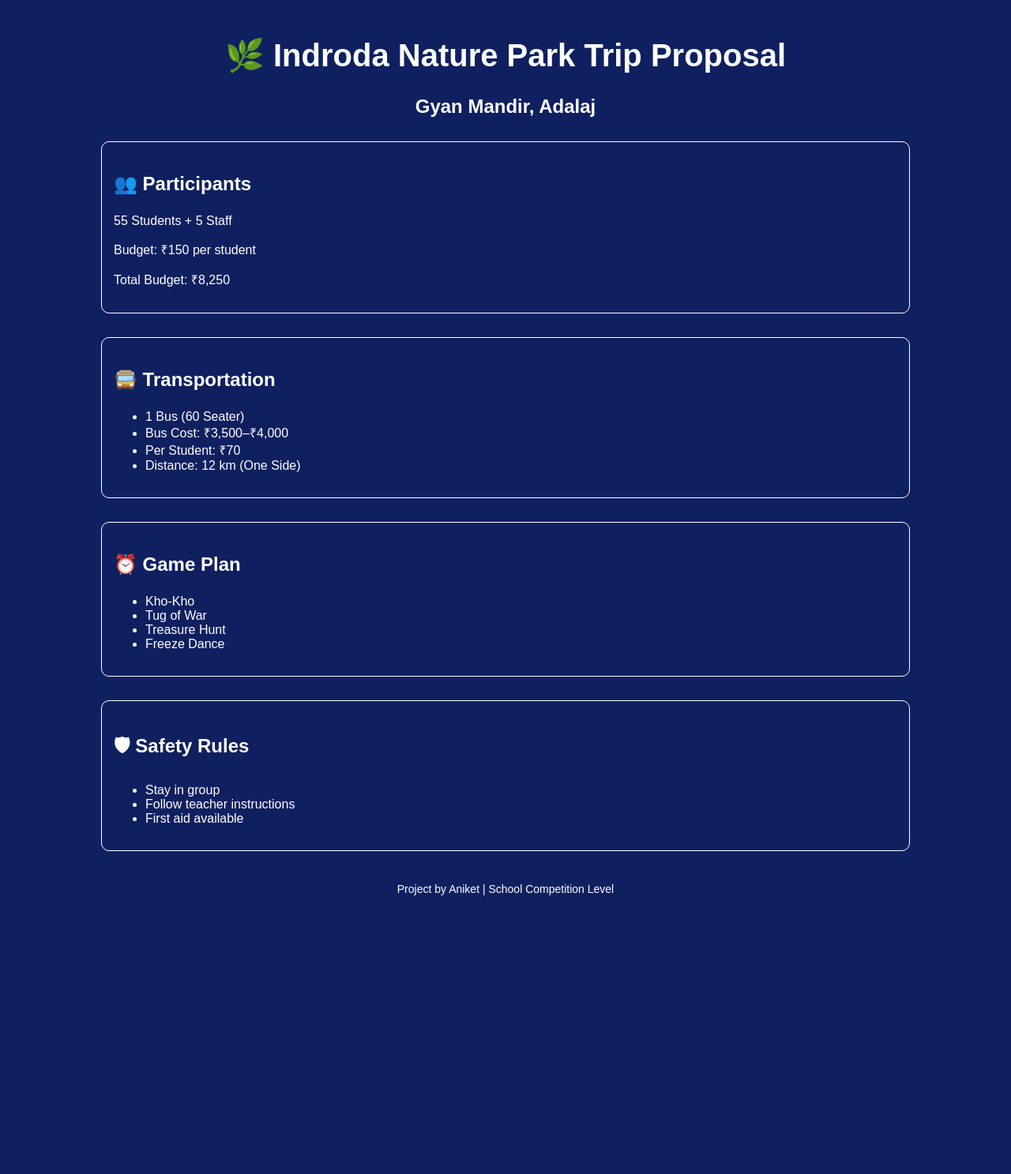
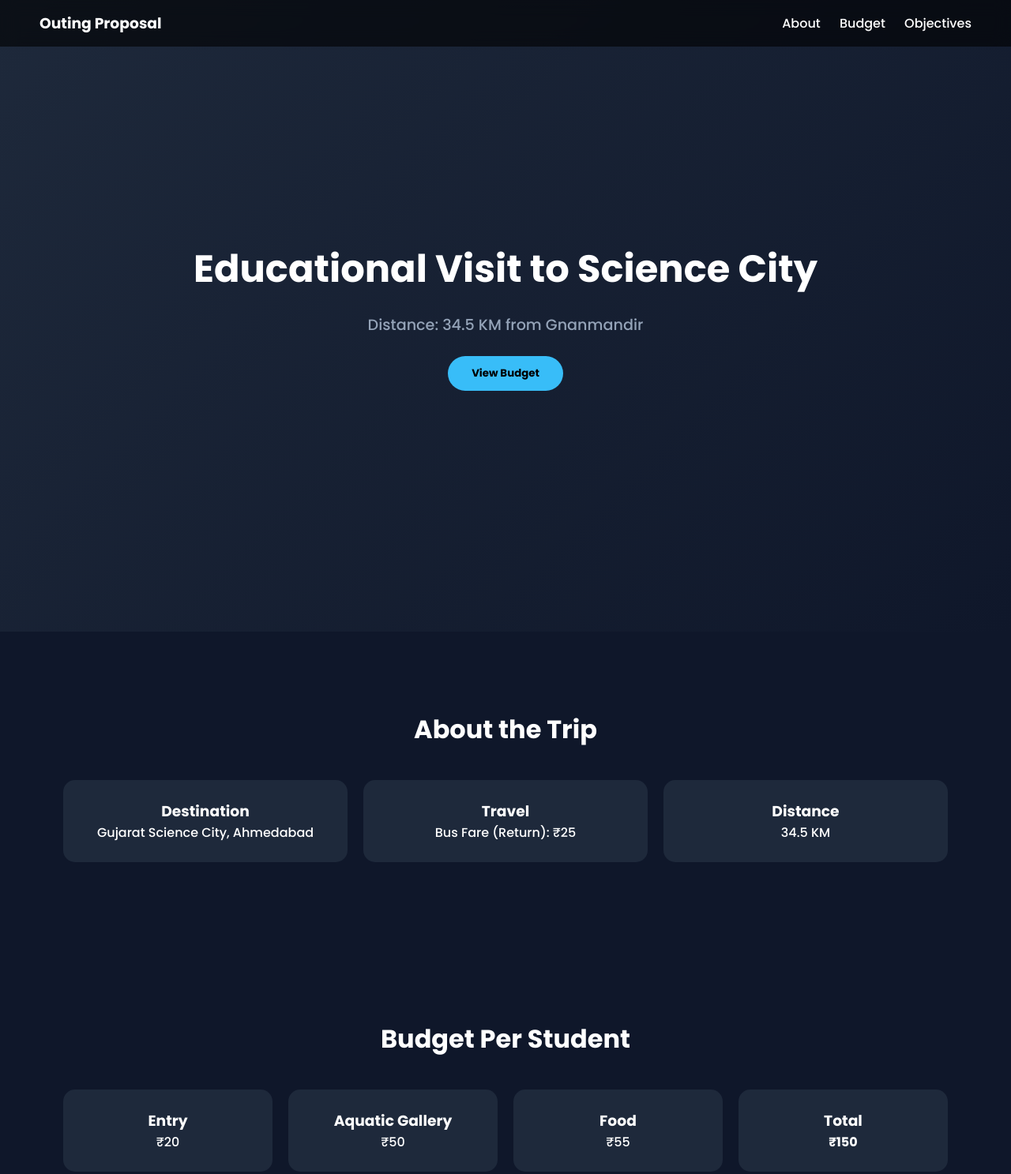
Before and after one commit to NamanDaxina/Ltm, a plain HTML site: page index.html in a window 1280 px wide. Shown: the top 1487 px of the page at 79% size. Before the commit the page ends 1168 px from the top, so only its background shows below. Drawn offline with Linux system fonts and the light colour scheme.

Commit message:
Update index.html

```diff
--- a/index.html
+++ b/index.html
@@ -1,55 +1,218 @@
 <!DOCTYPE html>
-<html>
+<html lang="en">
 <head>
-    <title>Indroda Trip Proposal</title>
-    <link rel="stylesheet" href="style.css">
+<meta charset="UTF-8">
+<meta name="viewport" content="width=device-width, initial-scale=1.0">
+<title>Science City Outing Proposal</title>
+
+<link href="https://fonts.googleapis.com/css2?family=Poppins:wght@300;500;700&display=swap" rel="stylesheet">
+
+<style>
+*{
+    margin:0;
+    padding:0;
+    box-sizing:border-box;
+    font-family:'Poppins',sans-serif;
+}
+
+html{
+    scroll-behavior:smooth;
+}
+
+body{
+    background:#0f172a;
+    color:white;
+}
+
+/* NAVBAR */
+nav{
+    position:fixed;
+    width:100%;
+    padding:15px 50px;
+    background:rgba(0,0,0,0.6);
+    backdrop-filter:blur(10px);
+    display:flex;
+    justify-content:space-between;
+    align-items:center;
+    z-index:1000;
+}
+
+nav a{
+    color:white;
+    text-decoration:none;
+    margin-left:20px;
+    font-weight:500;
+    transition:0.3s;
+}
+
+nav a:hover{
+    color:#38bdf8;
+}
+
+/* HERO SECTION */
+.hero{
+    height:100vh;
+    display:flex;
+    flex-direction:column;
+    justify-content:center;
+    align-items:center;
+    text-align:center;
+    background:linear-gradient(135deg,#1e293b,#0f172a);
+}
+
+.hero h1{
+    font-size:3rem;
+    margin-bottom:20px;
+    animation:fadeDown 1.5s ease;
+}
+
+.hero p{
+    font-size:1.2rem;
+    color:#94a3b8;
+}
+
+.btn{
+    margin-top:25px;
+    padding:12px 30px;
+    background:#38bdf8;
+    border:none;
+    border-radius:30px;
+    color:black;
+    font-weight:bold;
+    cursor:pointer;
+    transition:0.3s;
+}
+
+.btn:hover{
+    transform:scale(1.1);
+    background:white;
+}
+
+/* SECTIONS */
+section{
+    padding:100px 80px;
+}
+
+.section-title{
+    text-align:center;
+    font-size:2rem;
+    margin-bottom:40px;
+}
+
+/* CARDS */
+.cards{
+    display:grid;
+    grid-template-columns:repeat(auto-fit,minmax(220px,1fr));
+    gap:20px;
+}
+
+.card{
+    background:#1e293b;
+    padding:25px;
+    border-radius:15px;
+    text-align:center;
+    transition:0.4s;
+}
+
+.card:hover{
+    transform:translateY(-10px);
+    background:#334155;
+}
+
+/* FOOTER */
+footer{
+    text-align:center;
+    padding:20px;
+    background:#0f172a;
+    color:#64748b;
+}
+
+/* ANIMATION */
+@keyframes fadeDown{
+    from{opacity:0; transform:translateY(-50px);}
+    to{opacity:1; transform:translateY(0);}
+}
+</style>
 </head>
+
 <body>
 
-<div class="container">
-    <h1>🌿 Indroda Nature Park Trip Proposal</h1>
-    <h2>Gyan Mandir, Adalaj</h2>
+<nav>
+    <h3>Outing Proposal</h3>
+    <div>
+        <a href="#about">About</a>
+        <a href="#budget">Budget</a>
+        <a href="#objectives">Objectives</a>
+    </div>
+</nav>
 
-    <section>
-        <h3>👥 Participants</h3>
-        <p>55 Students + 5 Staff</p>
-        <p>Budget: ₹150 per student</p>
-        <p>Total Budget: ₹8,250</p>
-    </section>
+<div class="hero">
+    <h1>Educational Visit to Science City</h1>
+    <p>Distance: 34.5 KM from Gnanmandir</p>
+    <a href="#budget"><button class="btn">View Budget</button></a>
+</div>
 
-    <section>
-        <h3>🚍 Transportation</h3>
-        <ul>
-            <li>1 Bus (60 Seater)</li>
-            <li>Bus Cost: ₹3,500–₹4,000</li>
-            <li>Per Student: ₹70</li>
-            <li>Distance: 12 km (One Side)</li>
-        </ul>
-    </section>
+<section id="about">
+    <h2 class="section-title">About the Trip</h2>
+    <div class="cards">
+        <div class="card">
+            <h3>Destination</h3>
+            <p>Gujarat Science City, Ahmedabad</p>
+        </div>
+        <div class="card">
+            <h3>Travel</h3>
+            <p>Bus Fare (Return): ₹25</p>
+        </div>
+        <div class="card">
+            <h3>Distance</h3>
+            <p>34.5 KM</p>
+        </div>
+    </div>
+</section>
 
-    <section>
-        <h3>⏰ Game Plan</h3>
-        <ul>
-            <li>Kho-Kho</li>
-            <li>Tug of War</li>
-            <li>Treasure Hunt</li>
-            <li>Freeze Dance</li>
-        </ul>
-    </section>
+<section id="budget">
+    <h2 class="section-title">Budget Per Student</h2>
+    <div class="cards">
+        <div class="card">
+            <h3>Entry</h3>
+            <p>₹20</p>
+        </div>
+        <div class="card">
+            <h3>Aquatic Gallery</h3>
+            <p>₹50</p>
+        </div>
+        <div class="card">
+            <h3>Food</h3>
+            <p>₹55</p>
+        </div>
+        <div class="card">
+            <h3>Total</h3>
+            <p><strong>₹150</strong></p>
+        </div>
+    </div>
+</section>
 
-    <section>
-        <h3>🛡 Safety Rules</h3>
-        <ul>
-            <li>Stay in group</li>
-            <li>Follow teacher instructions</li>
-            <li>First aid available</li>
-        </ul>
-    </section>
+<section id="objectives">
+    <h2 class="section-title">Objectives</h2>
+    <div class="cards">
+        <div class="card">
+            <p>Enhance scientific knowledge</p>
+        </div>
+        <div class="card">
+            <p>Explore aquatic biodiversity</p>
+        </div>
+        <div class="card">
+            <p>Interactive science learning</p>
+        </div>
+        <div class="card">
+            <p>Encourage innovation</p>
+        </div>
+    </div>
+</section>
 
-    <footer>
-        <p>Project by Aniket | School Competition Level</p>
-    </footer>
-</div>
+<footer>
+    © 2026 Science City Outing Proposal | Made by You
+</footer>
 
 </body>
 </html>
```
